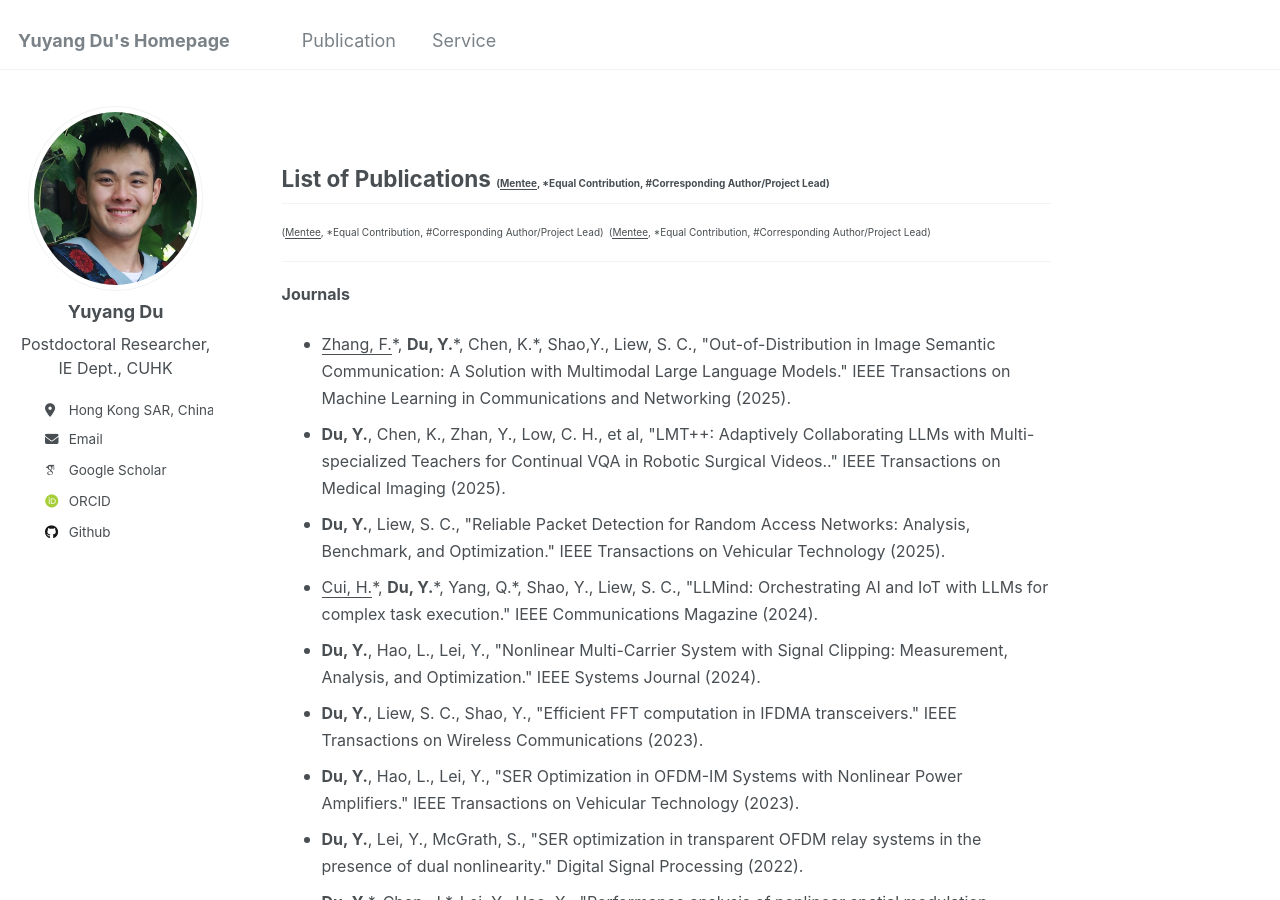
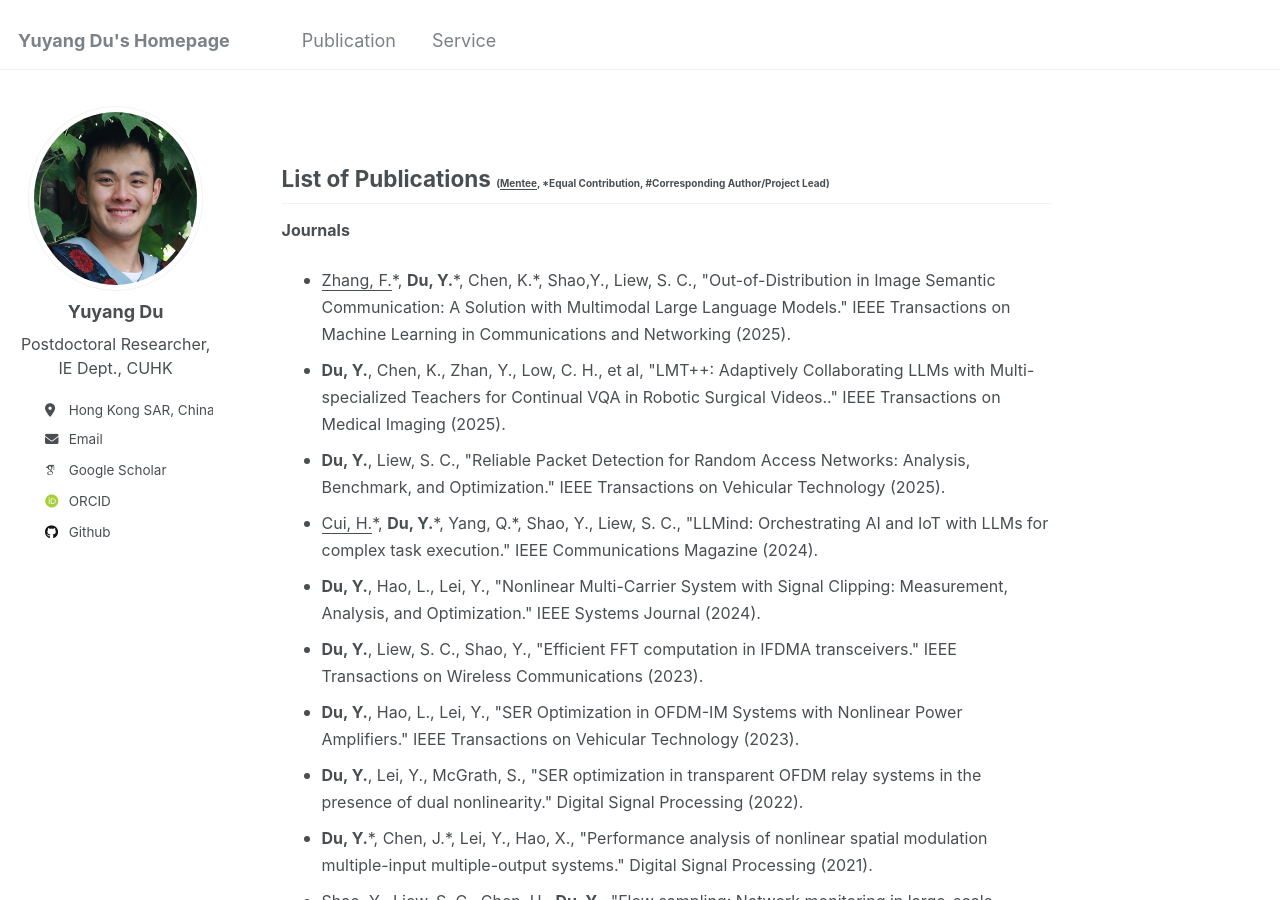
Before and after one commit to yuyangdu01/yuyangdu01.github.io, a Jekyll site: the page built from _pages/markdown.md, in a window 1280 px wide and 900 px high. Built offline with Jekyll 4.4.1, drawn with Linux system fonts in a browser that asks for light colours; some web fonts are replaced.

Commit message:
Update markdown.md

```diff
--- a/_pages/markdown.md
+++ b/_pages/markdown.md
@@ -7,9 +7,6 @@ redirect_from:
   - /markdown.html
 ---
 List of Publications <font size=3></font><font size=1>(<u>Mentee</u>, *Equal Contribution, #Corresponding Author/Project Lead)</font>
----
-<font size=1>(<u>Mentee</u>, *Equal Contribution, #Corresponding Author/Project Lead)</font>
-<font size=1>(<u>Mentee</u>, *Equal Contribution, #Corresponding Author/Project Lead)</font>
 ------
 **<font size=3>Journals</font>** <br>
 * <font size=3><u>Zhang, F.</u>*, <b>Du, Y.</b>*, Chen, K.*, Shao,Y., Liew, S. C., "Out-of-Distribution in Image Semantic Communication: A Solution with Multimodal Large Language Models." IEEE Transactions on Machine Learning in Communications and Networking (2025).</font>
```
